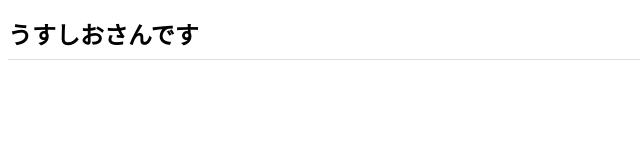
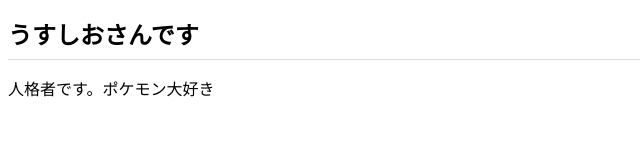
Before and after one commit to usuisalt/usuisalt.github.io, a plain HTML site: page index.html in a window 1280 px wide. Shown: the whole page, without its empty margins (0-640 px from the left). Drawn offline with Linux system fonts and the light colour scheme.

Commit message:
Add files via upload

```diff
--- a/index.html
+++ b/index.html
@@ -9,5 +9,6 @@
 </head>
 <body>
   <h1>うすしおさんです</h1>
+  <p>人格者です。ポケモン大好き</p>
 </body>
 </html>
```
